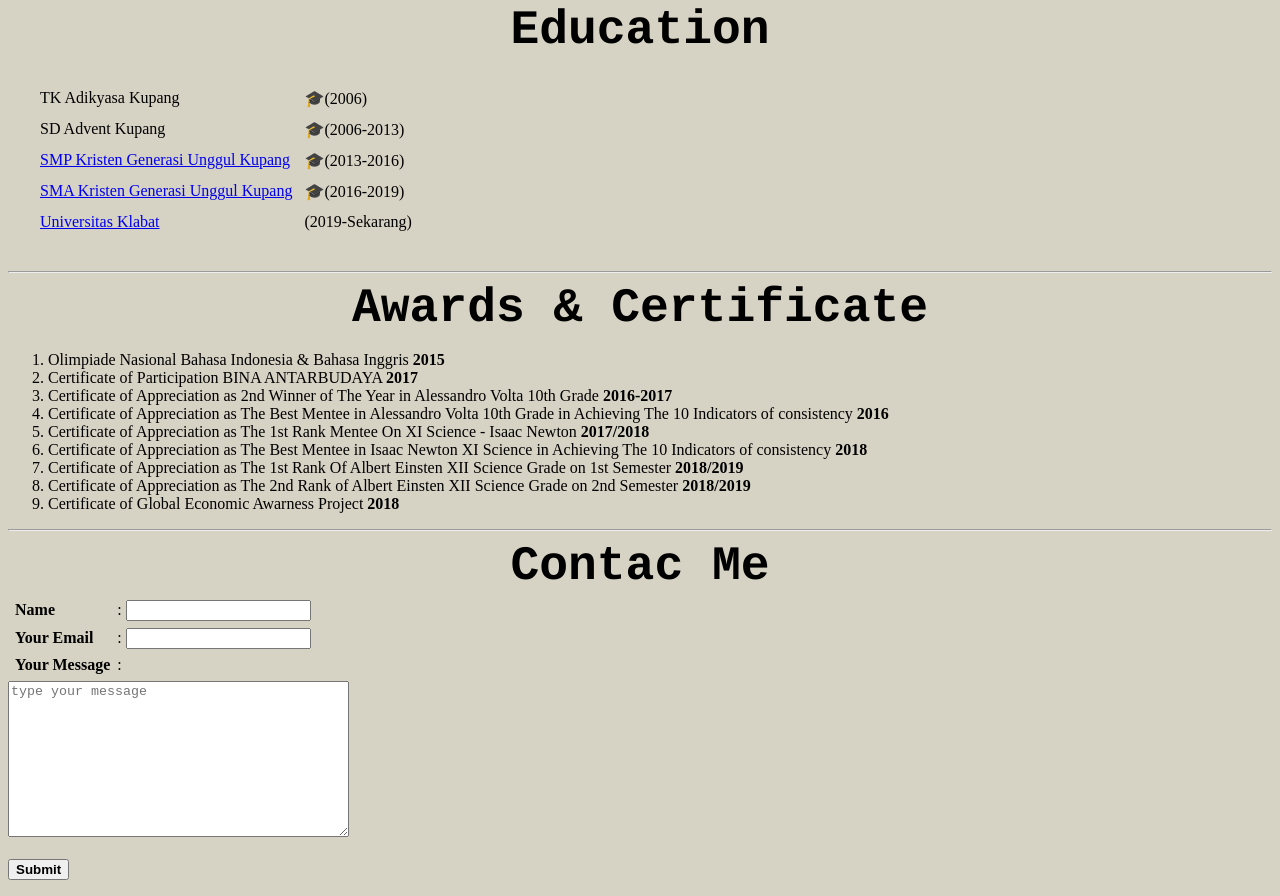
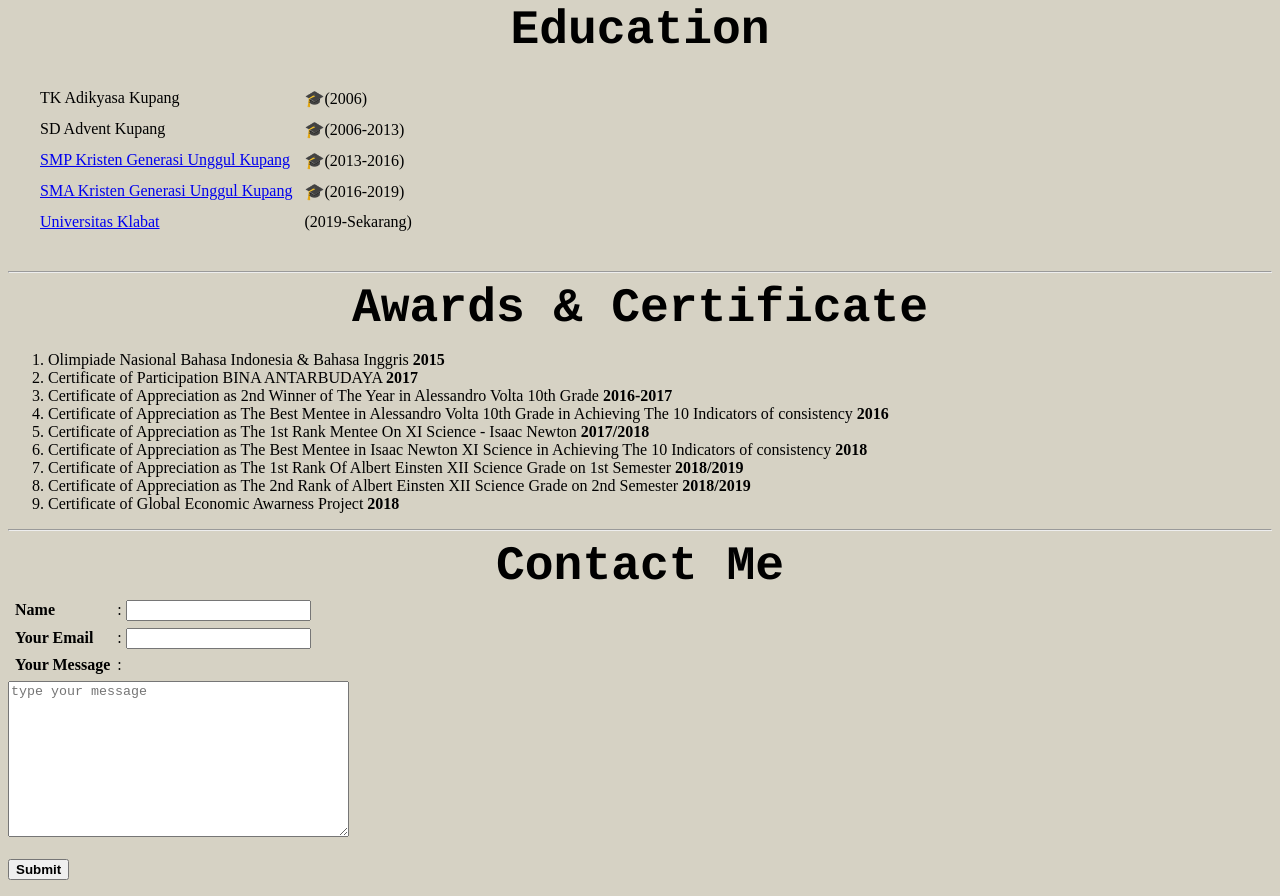
Before and after one commit to elentuuk/CV, a plain HTML site: page index.html in a window 1280 px wide. Shown: the part 661-1557 px from the top of the page. Drawn offline with Linux system fonts and the light colour scheme.

Commit message:
first commit

```diff
--- a/index.html
+++ b/index.html
@@ -141,7 +141,7 @@
         </ol>
     </p>
     <hr>
-    <h1 class="kontak"><footer id="Contact Me">Contac Me</footer></h1>
+    <h1 class="kontak"><footer id="Contact Me">Contact Me</footer></h1>
      <table cellspacing="0">
         <tr>
             <td>
```
